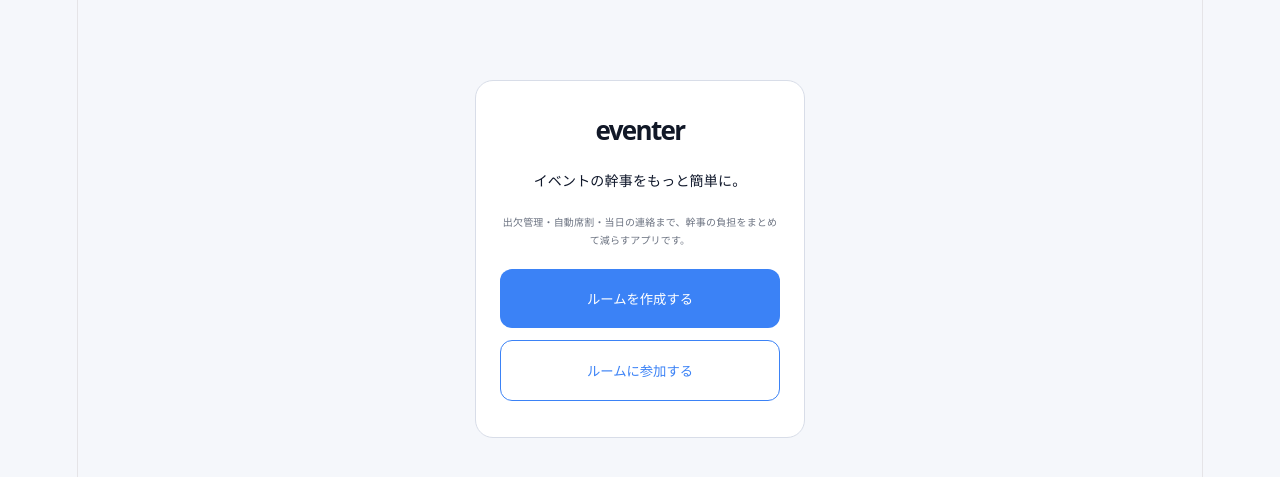
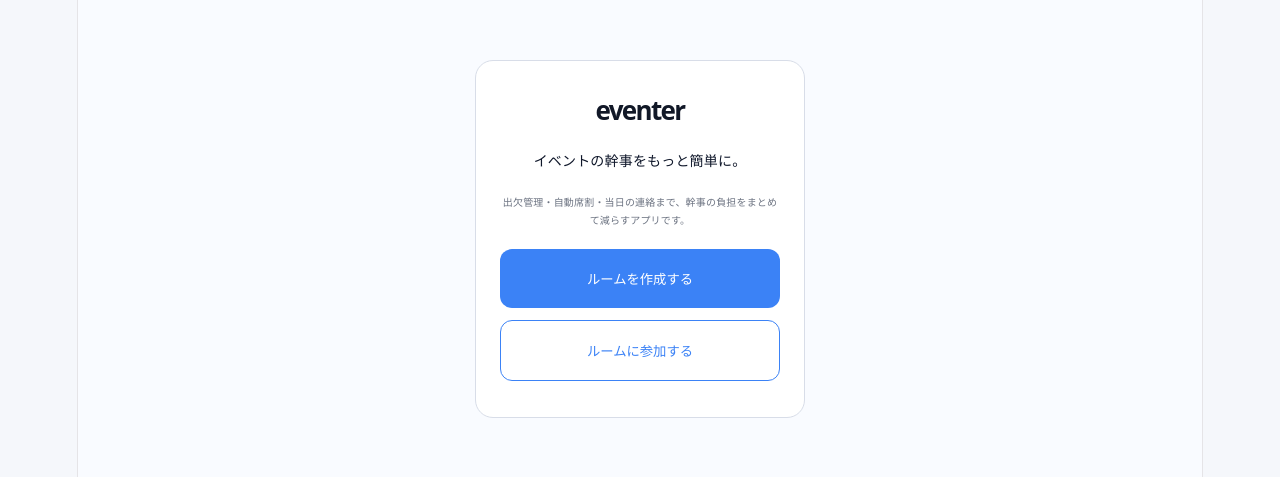
Before and after one commit to mun-o2/kanji-app, a React (Vite) app: page / in a window 1280 px wide. Shown: the part 141-618 px from the top of the page. Built offline with nearby package versions, Linux system fonts and the light colour scheme.

Commit message:
adjust top screen

```diff
--- a/src/pages/styles/Top.css
+++ b/src/pages/styles/Top.css
@@ -1,9 +1,10 @@
 .top-page {
   min-height: 100vh;
-  background: #f5f7fb;
+  background: #f9fbff;
   display: flex;
   justify-content: center;
   align-items: center;
+  transform: translateY(-20px);
   padding: 24px 20px;
 }
 
```
